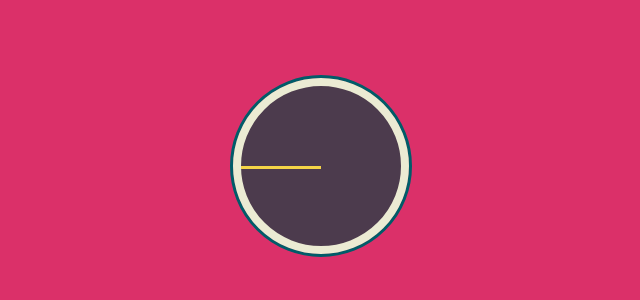
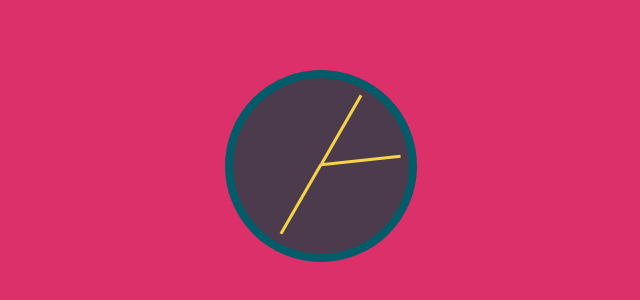
Before and after one commit to cvcastano/clock, a plain HTML site: page index.html in a window 1280 px wide. Shown: the part 234-534 px from the top of the page, without its empty margins (319-959 px from the left). Drawn offline with Linux system fonts and the light colour scheme.

Commit message:
Set date function and delete clock-stroke

```diff
--- a/index.html
+++ b/index.html
@@ -8,7 +8,7 @@
     <link rel="stylesheet" href="styles/style.css" />
   </head>
   <body>
-    <div class="clock-stroke">
+
         <div class="clock">
           <div class="clock-case">
             <div class="hand hour"></div>
@@ -16,7 +16,6 @@
             <div class="hand second"></div>
           </div>
         </div>
-    </div>
 
     <script type="text/javascript" src="./js/main.js"></script>
   </body>
--- a/js/main.js
+++ b/js/main.js
@@ -1 +1,26 @@
 'use strict';
+
+const secondsHand = document.querySelector('.second');
+const minutesHand = document.querySelector('.minute');
+const hoursHand = document.querySelector('.hour');
+
+
+function setDate() {
+    const now = new Date();
+
+    const seconds = now.getSeconds();
+    const secondsDegrees = (seconds * 6) + 90;
+    secondsHand.style.transform = `rotate(${secondsDegrees}deg)`;
+
+    const minutes = now.getMinutes();
+    const minutesDegrees = (minutes * 6) + 90;
+    minutesHand.style.transform = `rotate(${minutesDegrees}deg)`;
+
+    const hours = now.getHours();
+    const hoursDegrees = (hours * 30) + 90;
+    hoursHand.style.transform = `rotate(${hoursDegrees}deg)`;
+
+
+}
+
+setInterval(setDate, 1000);
--- a/styles/style.css
+++ b/styles/style.css
@@ -7,30 +7,39 @@ body {
   justify-content: center;
   font-size: 2rem;
 }
-.clock-stroke {
+/* .clock-stroke {
   width: 11rem;
   height: 11rem;
   border: 0.2rem solid #005c69;
   border-radius: 50%;
   position: relative;
-  background-color: #4c3b4d;
-}
+
+} */
 .clock {
   width: 10rem;
   height: 10rem;
-  border: 0.5rem solid #ebebd3;
+  border: 0.5rem solid #005c69;
   border-radius: 50%;
   position: relative;
+  padding: .5rem;
+  background-color: #4c3b4d;
 }
+
 .clock-case {
   position: relative;
   width: 100%;
   height: 100%;
+  transform: translateY(-3px);
 }
+
 .hand {
   width: 50%;
   height: 0.2rem;
   background-color: #f5d547;
   position: absolute;
   top: 50%;
+  transform-origin: 100%;
+  transform: rotate(90deg);
+  transition: all 0.05s;
+  transition-timing-function: cubic-bezier(1, 2.7, 0.5, 0.1);
 }
```
